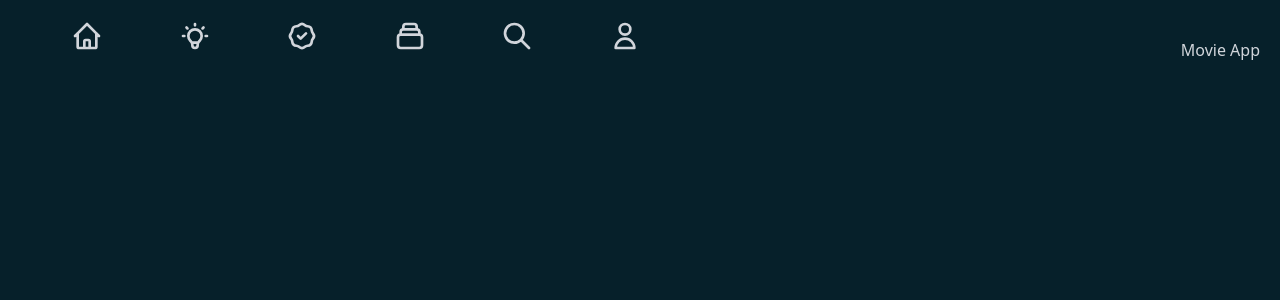
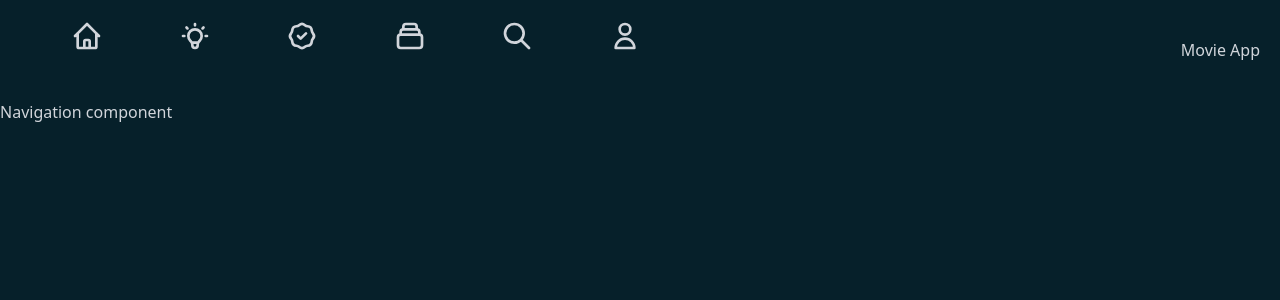
Before and after one commit to laribright/movie-app, a Next.js app: page / in a window 1280 px wide. Shown: the top 300 px of the page. Built offline with nearby package versions, Linux system fonts and the light colour scheme.

Commit message:
Add nav component to index

```diff
--- a/pages/index.js
+++ b/pages/index.js
@@ -1,5 +1,6 @@
 import Head from "next/head";
 import Header from '../components/header'
+import Nav from "../components/nav";
 
 export default function Home() {
   return (
@@ -12,6 +13,8 @@ export default function Home() {
 
       <Header />
 
+      <Nav />
+
     </div>
   );
 }
```
